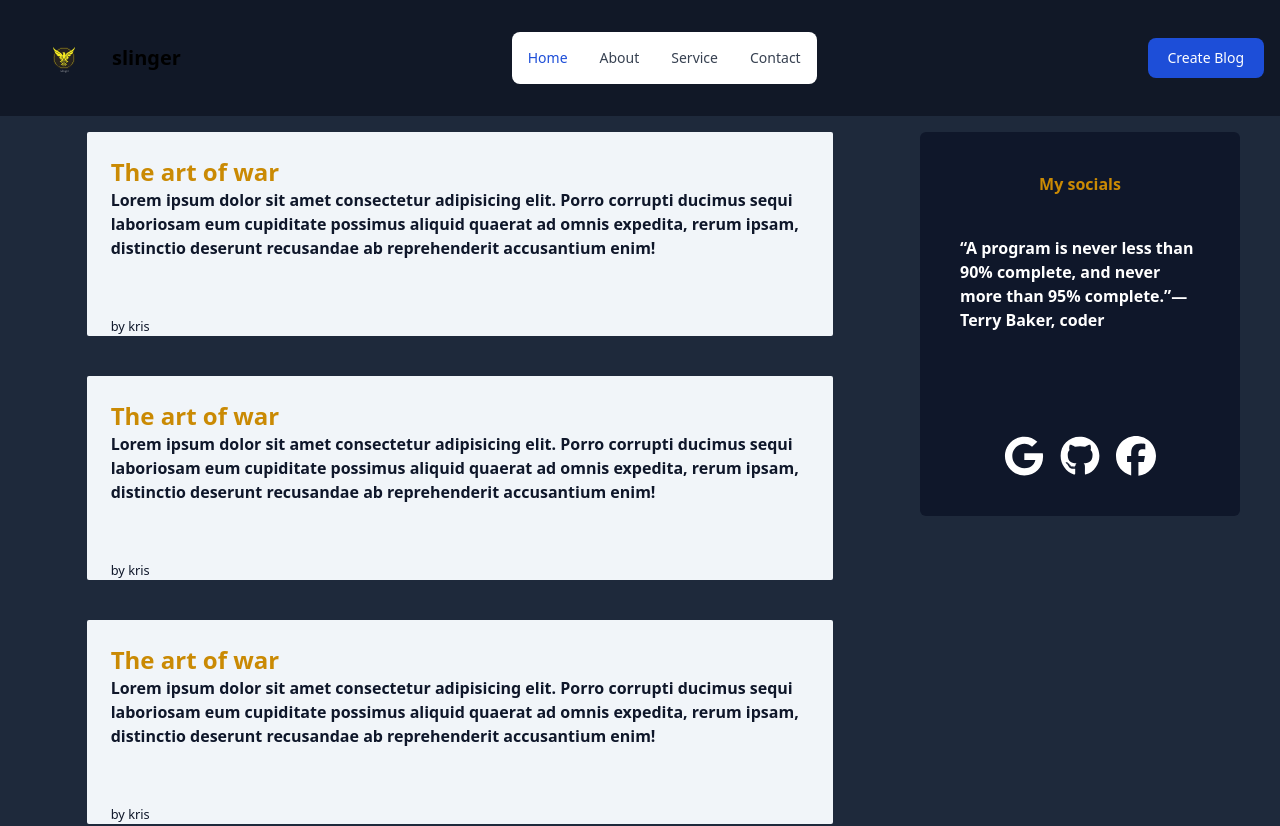
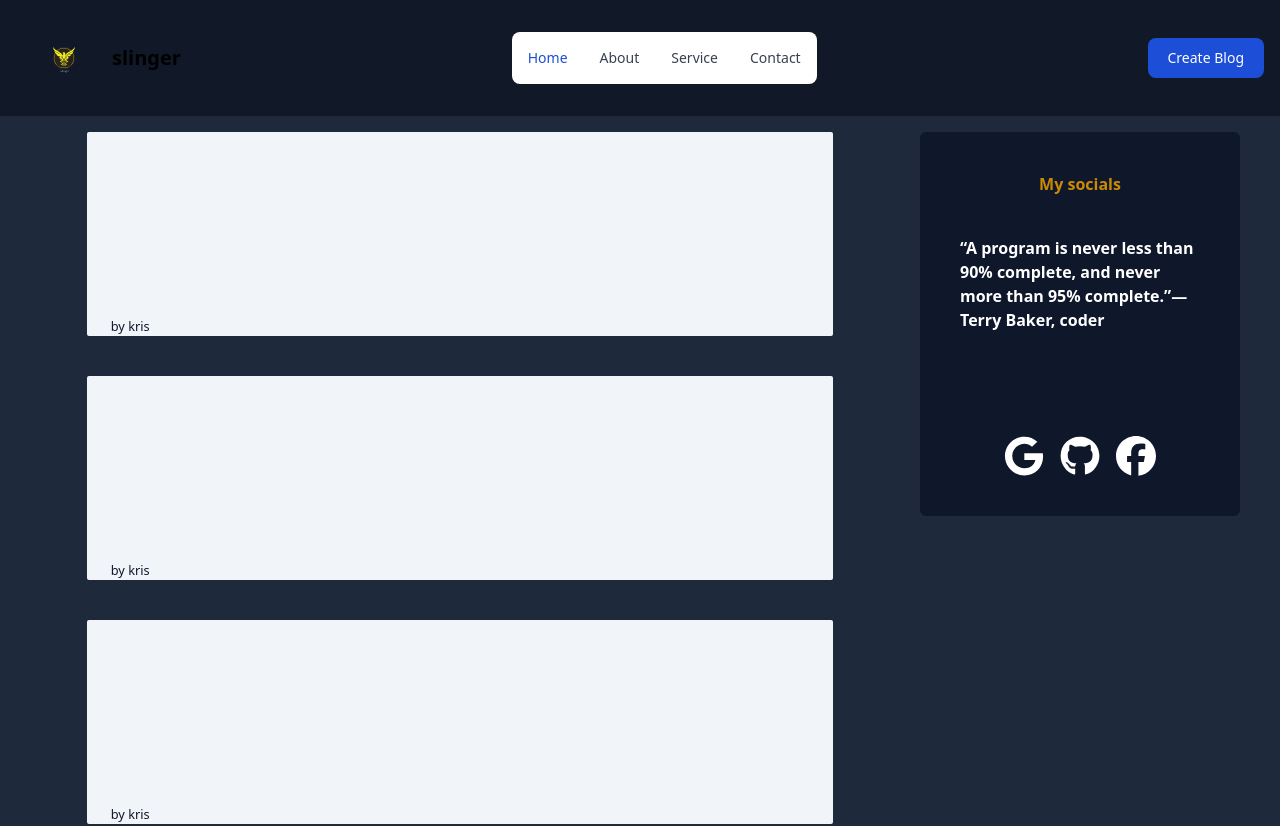
Before and after one commit to chris-muiru/client-blog-site-react, a React (Create React App) app: page / in a window 1280 px wide. Shown: the top 826 px of the page. Built offline with nearby package versions, Linux system fonts and the light colour scheme.

Commit message:
remove hardcoded data and use one from api

```diff
--- a/src/Components/Dashboard/BlogHighlightView.jsx
+++ b/src/Components/Dashboard/BlogHighlightView.jsx
@@ -1,19 +1,15 @@
 import React from "react"
 import { Link } from "react-router-dom"
-const BlogHighlightView = () => {
+const BlogHighlightView = ({ title, content }) => {
+	// console.log(title)
 	return (
-		<Link to="/blog">
-			<div className="bg-slate-100 w-full text-slate-900 relative min-h-[204px] m-auto rounded-sm p-6">
-				<h1 className="font-bold text-2xl text-yellow-600">The art of war</h1>
-				<p className="font-semibold">
-					Lorem ipsum dolor sit amet consectetur adipisicing elit. Porro
-					corrupti ducimus sequi laboriosam eum cupiditate possimus aliquid
-					quaerat ad omnis expedita, rerum ipsam, distinctio deserunt
-					recusandae ab reprehenderit accusantium enim!
-				</p>
-				<small className="absolute bottom-0">by kris</small>
-			</div>
-		</Link>
+			<Link to="/blog" className="w-full">
+				<div className="bg-slate-100 text-slate-900 relative min-h-[204px] m-auto rounded-sm p-6 w-full">
+					<h1 className="font-bold text-2xl text-yellow-600">{title}</h1>
+					<p className="font-semibold">{content}</p>
+					<small className="absolute bottom-0">by kris</small>
+				</div>
+			</Link>
 	)
 }
 
```
